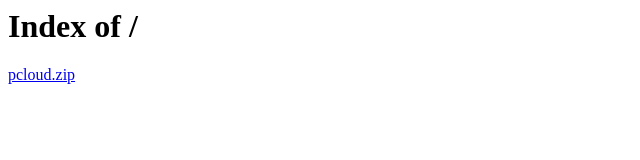
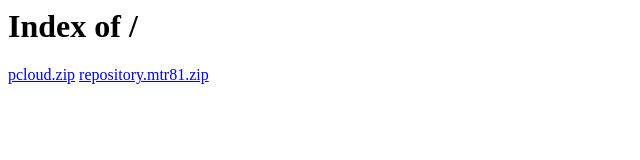
Before and after one commit to dawjag2024/pc, a plain HTML site: page index.html in a window 1280 px wide. Shown: the whole page, without its empty margins (0-640 px from the left). Drawn offline with Linux system fonts and the light colour scheme.

Commit message:
Update index.html

```diff
--- a/index.html
+++ b/index.html
@@ -5,6 +5,6 @@
   <body>
     <h1>Index of /</h1>
   <a href="pcloud.zip">pcloud.zip</a>
-  <a href="repository.mtr81.zip"repository.mtr81.zip</a>
+  <a href="repository.mtr81.zip">repository.mtr81.zip</a>
 	  </body>
 </html>
```
